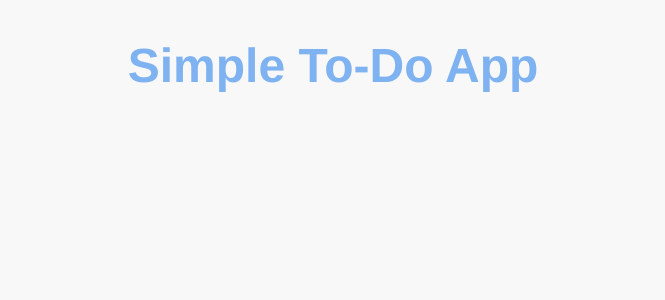
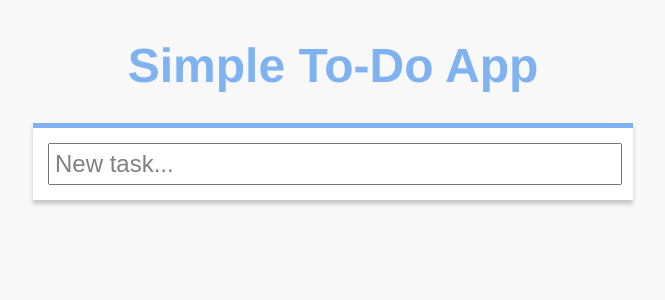
Before and after one commit to svntax/SimpleTodoApp, a React app: page / in a window 1280 px wide. Shown: the top 300 px of the page, without its empty margins (307-972 px from the left). Built offline with nearby package versions, Linux system fonts and the light colour scheme; the HTML template or start-up script is replaced by a standard one.

Commit message:
Adding tasks now works

```diff
--- a/src/components/App.css
+++ b/src/components/App.css
@@ -5,7 +5,7 @@ body {
 
 .app {
 	display: grid;
-	grid-template-columns: 400px 1fr;
+	grid-template-columns: 1fr;
 	justify-items: center;
 	align-items: center;
 }
@@ -15,5 +15,4 @@ body {
 	font-weight: bold;
 	color: #7fb2f0;
 	margin: 30px 0 30px 0;
-	grid-column: 1 / span 2;
 }
--- a/src/components/App.js
+++ b/src/components/App.js
@@ -1,5 +1,7 @@
 import React from "react";
 import "./App.css";
+
+import TodoForm from "./TodoForm";
 
 class App extends React.Component {
 
@@ -11,6 +13,7 @@ class App extends React.Component {
 		return (
 			<div className="app">
 				<div className="main-header">Simple To-Do App</div>
+				<TodoForm />
 			</div>
 		);
 	}
--- /dev/null
+++ b/src/components/TodoForm.css
@@ -0,0 +1,18 @@
+.todo-form {
+	background-color: white;
+	border-top: 5px solid #7fb2f0;
+	width: 600px;
+	text-align: center;
+	box-shadow: 0 4px 4px rgba(0, 0, 0, 0.2);
+}
+
+.todo-input-text {
+	margin: 15px;
+	padding: 5px;
+	width: 560px;
+	font-size: 24px;
+}
+
+.todo-input-text::placeholder {
+	color: gray;
+}
--- /dev/null
+++ b/src/components/TodoForm.js
@@ -0,0 +1,52 @@
+import React from "react";
+import "./TodoForm.css";
+
+import TodoList from "./TodoList";
+
+class TodoForm extends React.Component {
+
+	constructor(props){
+		super(props);
+
+		this.state = {
+			tasks: [],
+			currentValue: ""
+		};
+	}
+
+	handleChange = (event) => {
+		this.setState({currentValue: event.target.value});
+	}
+
+	handleSubmit = (event) => {
+		if(this.state.currentValue){
+			this.addTask(this.state.currentValue);
+			this.setState({currentValue: ""});
+		}
+
+		event.preventDefault();
+	}
+
+	addTask = (value) => {
+		this.state.tasks.push(value);
+		this.setState({tasks: this.state.tasks});
+	}
+
+	removeTask = (value) => {
+
+	}
+
+	render(){
+		return (
+			<div className="todo-form">
+				<form onSubmit={this.handleSubmit}>
+					<input className="todo-input-text" type="text" placeholder="New task..." value={this.state.currentValue} onChange={this.handleChange}></input>
+					<TodoList list={this.state.tasks} />
+				</form>
+			</div>
+		);
+	}
+
+}
+
+export default TodoForm;
--- /dev/null
+++ b/src/components/TodoList.css
@@ -0,0 +1,14 @@
+.todo-list {
+	list-style-type: none;
+	text-align: left;
+	color: #16193B;
+	margin: 0;
+	padding: 0;
+	font-size: 24px;
+	word-wrap: break-word;
+}
+
+.todo-list > li {
+	padding: 10px 5px 10px 5px;
+	border-top: 2px dashed gray;
+}
--- /dev/null
+++ b/src/components/TodoList.js
@@ -0,0 +1,20 @@
+import React from "react";
+import "./TodoList.css";
+
+class TodoList extends React.Component {
+
+	constructor(props){
+		super(props);
+	}
+
+	render(){
+		return (
+			<ul className="todo-list">{this.props.list.map((task, index) => {
+				return (<li key={index}>{task}</li>);
+			})}</ul>
+		);
+	}
+
+}
+
+export default TodoList;
```
